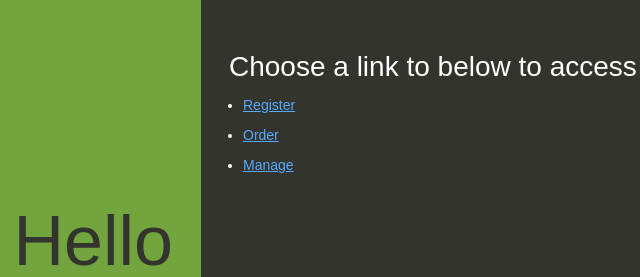
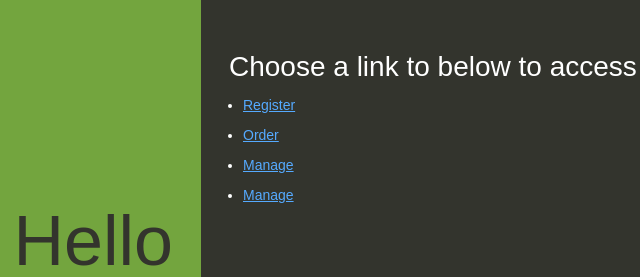
Before and after one commit to ARanchod/HelloWorld, a website: page index.html in a window 1280 px wide. Shown: the top 277 px of the page, 439-1079 px from the left. Drawn offline with Linux system fonts and the light colour scheme.

Commit message:
Update index.html
testing pipeline

```diff
--- a/index.html
+++ b/index.html
@@ -83,6 +83,7 @@
         <li><a href="https://c2abg234.caspio.com/dp/e3568000def1f48a035f4b72937c">Register</a></li>
         <li><a href="http://docs.aws.amazon.com/elasticbeanstalk/latest/dg/concepts.html">Order</a></li>
         <li><a href="http://docs.aws.amazon.com/elasticbeanstalk/latest/dg/create_deploy_nodejs_express.html">Manage</a></li>
+        <li><a href="http://docs.aws.amazon.com/elasticbeanstalk/latest/dg/create_deploy_nodejs_express.html">Manage</a></li>
       </ul>
     </div>
   </body>
```
